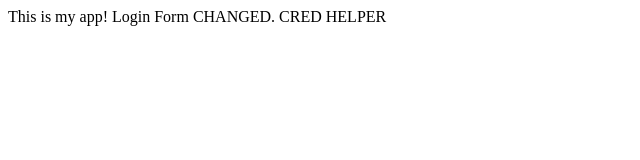
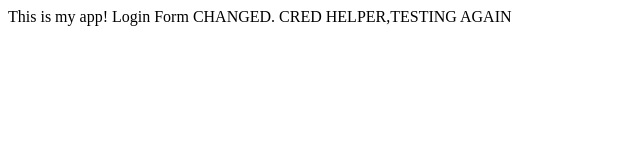
Before and after one commit to Uppi1i/myappsample, a plain HTML site: page index.html in a window 1280 px wide. Shown: the whole page, without its empty margins (0-640 px from the left). Drawn offline with Linux system fonts and the light colour scheme.

Commit message:
testing again

```diff
--- a/index.html
+++ b/index.html
@@ -5,6 +5,6 @@
 	<body>
 	  This is my app!
 	  Login Form
-	  CHANGED. CRED HELPER
+	  CHANGED. CRED HELPER,TESTING AGAIN
 	</body>
 </html>
```
